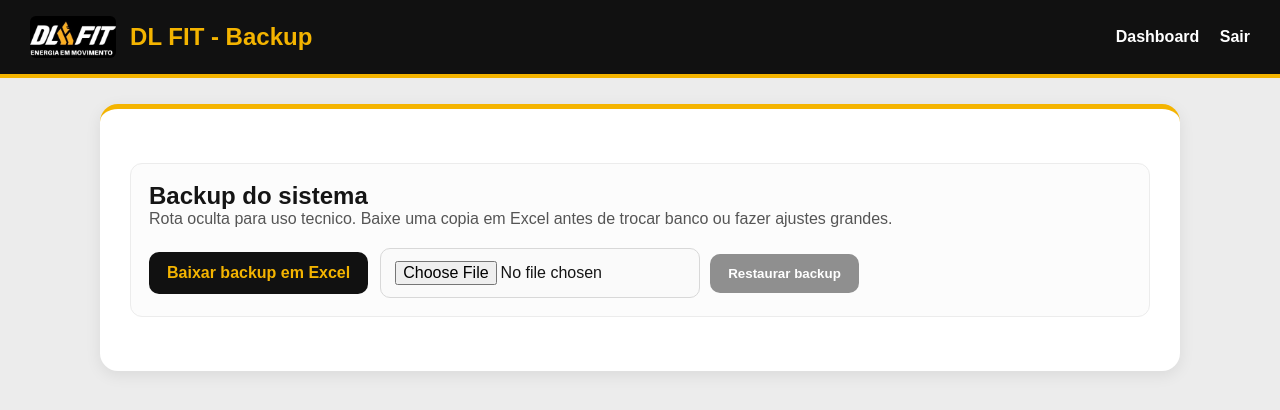
After one commit to gabriel-brinoti/academia-sistema, a Flask app: page /dev-backup-dlfit in a window 1280 px wide. The commit adds this page. Shown: the top 410 px of the page. Run offline with Flask 3, Linux system fonts and the light colour scheme; the visitor is signed in with stand-in values (Sample User, id 1); some libraries are stand-ins or nearby versions.

Commit message:
add pasta de backup e feito mudanca em banco de subapase pra neon

```diff
--- a/app.py
+++ b/app.py
@@ -1,10 +1,11 @@
-from flask import Flask, render_template, request, redirect, url_for, session
+from flask import Flask, render_template, request, redirect, url_for, session, send_file
 import os
 import psycopg2
 from psycopg2.extras import RealDictCursor
 import pandas as pd
 import unicodedata
 from datetime import datetime, date, timedelta
+from io import BytesIO
 
 app = Flask(__name__)
 app.secret_key = "academia_secret"
@@ -183,6 +184,57 @@ def unificar_alunos_duplicados(cursor):
             unir_grupo_alunos_duplicados(cursor, alunos)
 
 
+TABELAS_BACKUP = {
+    "alunos": [
+        "id", "nome", "telefone", "plano", "vencimento", "status_pagamento",
+        "observacao", "aulas_restantes", "usuario", "senha", "data_nascimento",
+        "data_inicio", "aulas_contratadas", "aceitou_contrato",
+        "data_aceite_contrato", "frequencia", "limite_diario",
+        "aulas_usadas_iniciais"
+    ],
+    "aulas": ["id", "dia_semana", "horario", "modalidade", "capacidade"],
+    "agendamentos": ["id", "aluno_id", "aula_id", "data_agendamento"],
+    "bloqueios_aulas": [
+        "data_bloqueio", "horario_inicio", "horario_fim", "tipo", "motivo"
+    ],
+}
+
+
+def valor_backup(valor):
+    if pd.isna(valor):
+        return None
+    if isinstance(valor, pd.Timestamp):
+        if valor.time() == datetime.min.time():
+            return valor.strftime("%Y-%m-%d")
+        return valor.strftime("%Y-%m-%d %H:%M:%S")
+    return valor
+
+
+def inserir_linhas_backup(cursor, tabela, colunas, linhas):
+    colunas_sql = ", ".join(colunas)
+    placeholders = ", ".join(["%s"] * len(colunas))
+
+    for _, linha in linhas.iterrows():
+        valores = [valor_backup(linha.get(coluna)) for coluna in colunas]
+        cursor.execute(
+            f"INSERT INTO {tabela} ({colunas_sql}) VALUES ({placeholders})",
+            valores
+        )
+
+
+def resetar_sequence(cursor, tabela):
+    if tabela not in ("alunos", "aulas", "agendamentos"):
+        return
+
+    cursor.execute(f"""
+        SELECT setval(
+            pg_get_serial_sequence('{tabela}', 'id'),
+            COALESCE((SELECT MAX(id) FROM {tabela}), 1),
+            (SELECT COUNT(*) > 0 FROM {tabela})
+        )
+    """)
+
+
 def limite_plano(plano, aulas_contratadas=None):
     if aulas_contratadas:
         return int(aulas_contratadas)
@@ -796,6 +848,90 @@ def dashboard():
         bloqueios_aulas=bloqueios_aulas,
         data_padrao_bloqueio=obter_data_base().strftime("%Y-%m-%d")
     )
+
+
+@app.route("/dev-backup-dlfit")
+def dev_backup():
+    if "admin_logado" not in session:
+        return redirect(url_for("login"))
+
+    return render_template("dev_backup.html")
+
+
+@app.route("/baixar_backup")
+def baixar_backup():
+    if "admin_logado" not in session:
+        return redirect(url_for("login"))
+
+    conn = conectar()
+    cursor = conn.cursor()
+    atualizar_status_vencidos(cursor)
+    unificar_alunos_duplicados(cursor)
+    limpar_bloqueios_antigos(cursor)
+    conn.commit()
+
+    arquivo = BytesIO()
+    with pd.ExcelWriter(arquivo, engine="openpyxl") as writer:
+        for tabela, colunas in TABELAS_BACKUP.items():
+            cursor.execute(f"SELECT {', '.join(colunas)} FROM {tabela}")
+            dados = cursor.fetchall()
+            df = pd.DataFrame(dados, columns=colunas)
+            df.to_excel(writer, sheet_name=tabela, index=False)
+
+    conn.close()
+    arquivo.seek(0)
+
+    nome_arquivo = f"backup_dlfit_{data_hoje_brasil().strftime('%Y-%m-%d')}.xlsx"
+    return send_file(
+        arquivo,
+        as_attachment=True,
+        download_name=nome_arquivo,
+        mimetype="application/vnd.openxmlformats-officedocument.spreadsheetml.sheet"
+    )
+
+
+@app.route("/restaurar_backup", methods=["POST"])
+def restaurar_backup():
+    if "admin_logado" not in session:
+        return redirect(url_for("login"))
+
+    arquivo = request.files.get("arquivo_backup")
+    if not arquivo or arquivo.filename == "":
+        return redirect(url_for("dashboard"))
+
+    try:
+        abas = pd.read_excel(arquivo, sheet_name=None, engine="openpyxl")
+        conn = conectar()
+        cursor = conn.cursor()
+
+        cursor.execute("DELETE FROM agendamentos")
+        cursor.execute("DELETE FROM bloqueios_aulas")
+        cursor.execute("DELETE FROM aulas")
+        cursor.execute("DELETE FROM alunos")
+
+        for tabela in ("alunos", "aulas", "agendamentos", "bloqueios_aulas"):
+            if tabela not in abas:
+                continue
+
+            df = abas[tabela]
+            colunas = [
+                coluna for coluna in TABELAS_BACKUP[tabela]
+                if coluna in df.columns
+            ]
+            if colunas:
+                inserir_linhas_backup(cursor, tabela, colunas, df)
+
+        for tabela in ("alunos", "aulas", "agendamentos"):
+            resetar_sequence(cursor, tabela)
+
+        atualizar_status_vencidos(cursor)
+        unificar_alunos_duplicados(cursor)
+        conn.commit()
+        conn.close()
+    except Exception:
+        return redirect(url_for("dashboard"))
+
+    return redirect(url_for("dashboard"))
 
 
 @app.route("/bloqueio_aulas", methods=["POST"])
--- a/static/style.css
+++ b/static/style.css
@@ -310,6 +310,25 @@ tr:hover td {
     align-self: end;
 }
 
+.backup-actions {
+    align-items: center;
+    display: flex;
+    gap: 12px;
+    flex-wrap: wrap;
+}
+
+.backup-actions form {
+    align-items: center;
+    display: flex;
+    gap: 10px;
+    flex-wrap: wrap;
+}
+
+.backup-actions input {
+    margin: 0;
+    max-width: 320px;
+}
+
 .bloqueios-lista {
     margin-top: 14px;
 }
@@ -434,6 +453,16 @@ tr:hover td {
         flex-direction: column;
     }
 
+    .backup-actions, .backup-actions form {
+        align-items: stretch;
+        flex-direction: column;
+        width: 100%;
+    }
+
+    .backup-actions input {
+        max-width: none;
+    }
+
     .admin-agendar-form {
         align-items: stretch;
         flex-direction: column;
--- /dev/null
+++ b/templates/dev_backup.html
@@ -0,0 +1,41 @@
+<!DOCTYPE html>
+<html lang="pt-br">
+<head>
+    <meta charset="UTF-8">
+    <title>Backup - DL Fit</title>
+    <link rel="icon" href="{{ url_for('static', filename='favicon.ico') }}">
+    <link rel="apple-touch-icon" sizes="180x180" href="{{ url_for('static', filename='icon-180.png') }}">
+    <link rel="manifest" href="{{ url_for('static', filename='site.webmanifest') }}">
+    <meta name="theme-color" content="#111111">
+    <link rel="stylesheet" href="{{ url_for('static', filename='style.css') }}">
+</head>
+<body>
+<div class="navbar">
+    <div class="navbar-brand">
+        <img src="{{ url_for('static', filename='logo-dlfit.jpg') }}" alt="Logo DL Fit">
+        <h1>DL FIT - Backup</h1>
+    </div>
+    <div class="navbar-links">
+        <a href="{{ url_for('dashboard') }}">Dashboard</a>
+        <a href="{{ url_for('logout') }}">Sair</a>
+    </div>
+</div>
+
+<div class="container">
+    <div class="admin-panel">
+        <h2>Backup do sistema</h2>
+        <p class="subtitulo">Rota oculta para uso tecnico. Baixe uma copia em Excel antes de trocar banco ou fazer ajustes grandes.</p>
+
+        <div class="backup-actions">
+            <a class="btn" href="{{ url_for('baixar_backup') }}">Baixar backup em Excel</a>
+
+            <form method="POST" action="{{ url_for('restaurar_backup') }}" enctype="multipart/form-data"
+                  onsubmit="return confirm('Restaurar este backup vai substituir os dados atuais do sistema. Deseja continuar?')">
+                <input type="file" name="arquivo_backup" accept=".xlsx" required>
+                <button type="submit" class="btn-danger">Restaurar backup</button>
+            </form>
+        </div>
+    </div>
+</div>
+</body>
+</html>
```
